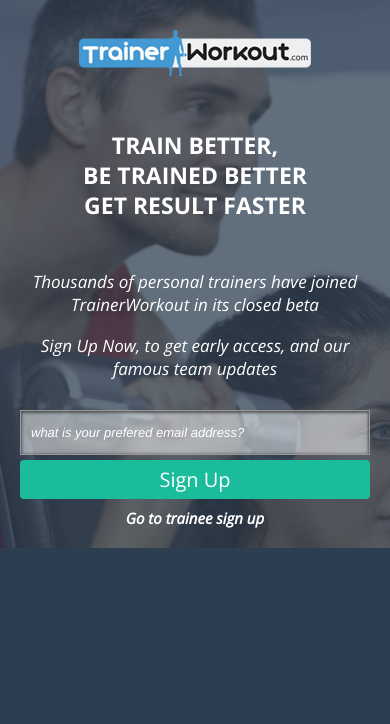
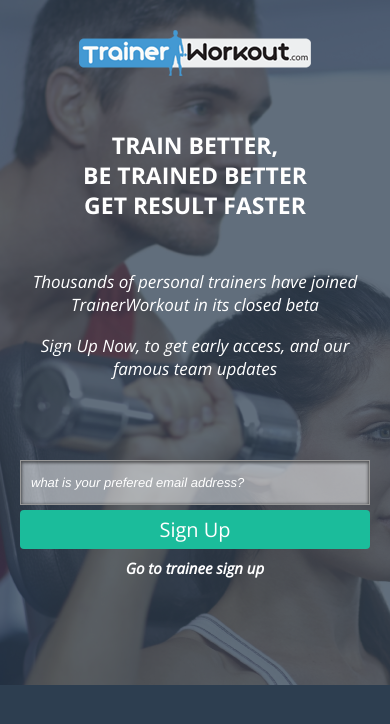
Before and after one commit to nicnhus22/nicnhus.github.io, a PHP site: page / in a window 390 px wide. Shown: the top 724 px of the page. Run offline with PHP 8.4, Linux system fonts and the light colour scheme; a stand-in replaces the project's code that opens the database connection; some libraries are stand-ins or nearby versions.

Commit message:
Final adjustments

```diff
--- a/css/newaddedcss.css
+++ b/css/newaddedcss.css
@@ -272,6 +272,7 @@ footer .left-quote {
 	}
 	.banner {
 		padding-top:50px !important;
+		padding-bottom:50px !important;
 	}
 	.banner span {
 		font-size:17px !important;
@@ -279,7 +280,7 @@ footer .left-quote {
 	}
 	.signup-container {
 		padding-top: 30px;
-		padding-bottom: 30px;
+		padding-bottom: 30%;
 	}
 	.form-box .form-content {
 		width:100%;
```
